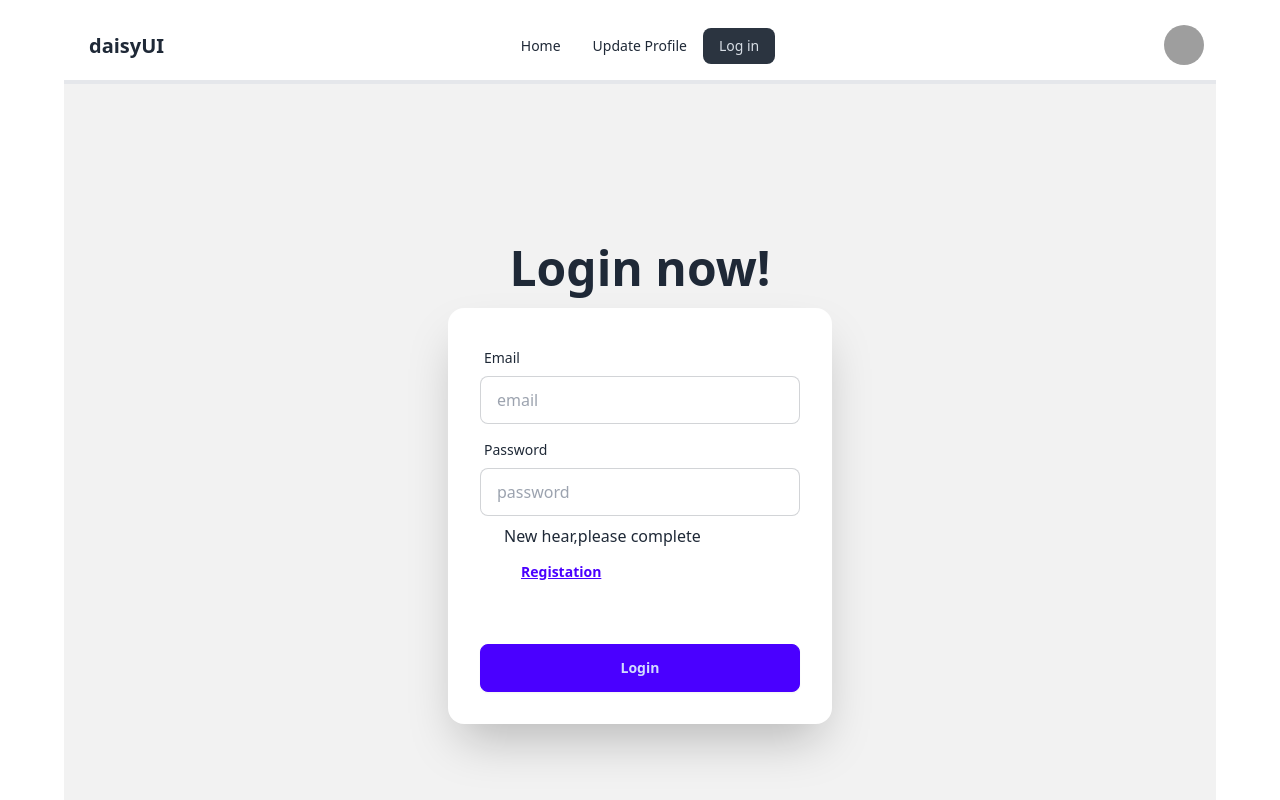
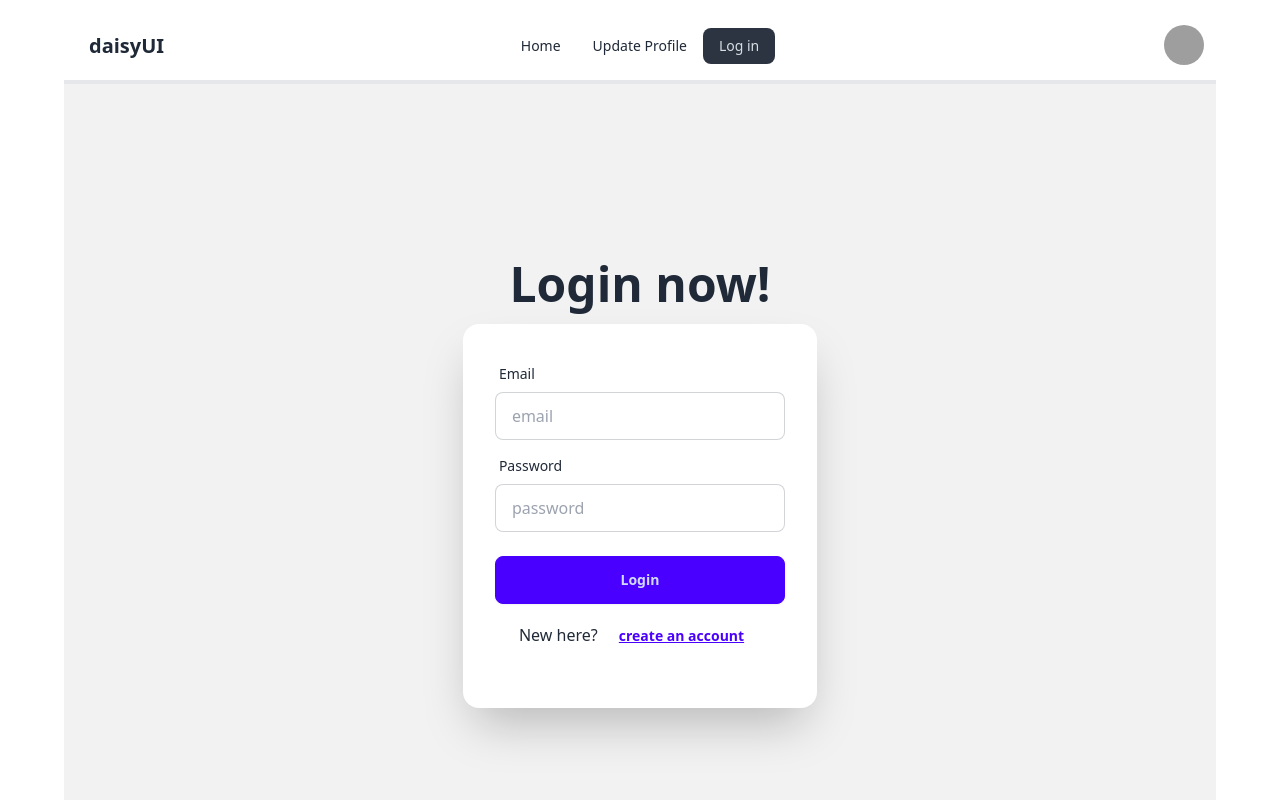
Before and after one commit to Mridul5300/Assainmetnt-real-estate, a React (Vite) app: page /login in a window 1280 px wide. Shown: the top 800 px of the page. Built offline with nearby package versions, Linux system fonts and the light colour scheme; no server answers; grey boxes are pictures that could not be loaded.

Commit message:
state detail done

```diff
--- a/package.json
+++ b/package.json
@@ -18,6 +18,7 @@
     "react": "^18.2.0",
     "react-dom": "^18.2.0",
     "react-hook-form": "^7.51.2",
+    "react-icons": "^5.0.1",
     "react-router-dom": "^6.22.3",
     "sort-by": "^1.2.0",
     "swiper": "^11.1.0"
--- a/src/Auth Provider/AuthProvider.jsx
+++ b/src/Auth Provider/AuthProvider.jsx
@@ -1,9 +1,12 @@
-import { createUserWithEmailAndPassword, onAuthStateChanged, signInWithEmailAndPassword } from "firebase/auth";
+import { GoogleAuthProvider, createUserWithEmailAndPassword, onAuthStateChanged, signInWithEmailAndPassword, signInWithPopup } from "firebase/auth";
 import { createContext, useEffect, useState } from "react";
 import auth from "../FireBase/Firebase.config";
 
 
 export const AuthContex = createContext(null)
+
+const googleProvider = new GoogleAuthProvider();
+
 
 const AuthProvider = ({children}) => {
     const [user, setUser]= useState([])
@@ -18,7 +21,9 @@ const AuthProvider = ({children}) => {
      }
 
 
-
+   const  googleLogin = () => {
+     signInWithPopup(auth, googleProvider)
+   }
      // observer
      useEffect(() => {
           onAuthStateChanged(auth, (user) => {
@@ -31,7 +36,8 @@ const AuthProvider = ({children}) => {
 
      const allValues ={
           creatUser,
-          signInUser
+          signInUser,
+          googleLogin
      }
      return (
           <AuthContex.Provider  value={allValues}>
--- /dev/null
+++ b/src/Pages/Home/Estate Card/EstateDetail.jsx
@@ -0,0 +1,11 @@
+
+
+const EstateDetail = () => {
+     return (
+          <div>
+
+          </div>
+     );
+};
+
+export default EstateDetail;
--- a/src/Pages/Home/Log In/LogIn.jsx
+++ b/src/Pages/Home/Log In/LogIn.jsx
@@ -52,14 +52,14 @@ const LogIn = () => {
           {...register("Password", { required: true })}
           />
           {errors.Password && <span className='text-red-400'>This field is required</span>}
+          <div className="form-control mt-6">
+          <button className="btn btn-primary">Login</button>
+        </div>
           <label className="label">
-          <p className="mx-5 mb-2">New hear,please complete<Link to={"/register"}>
-         <button className="btn btn-link">Registation</button>
+          <p className="mx-5 mb-2">New here?  <Link to={"/register"}>
+         <button className="btn btn-link">create an account</button>
          </Link></p>
           </label>
-        </div>
-        <div className="form-control mt-6">
-          <button className="btn btn-primary">Login</button>
         </div>
       </form>
     </div>
@@ -70,4 +70,3 @@ const LogIn = () => {
 };
 
 export default LogIn;
-;
--- a/src/Route/Route.jsx
+++ b/src/Route/Route.jsx
@@ -28,7 +28,8 @@ const router = createBrowserRouter([
       {
         path:"/register",
         element:<Register></Register>
-      }
+      },
+
     ]
   },
 ]);
```
Also changed, not shown: 1 other file (tests, documents, lock files or other folders).
